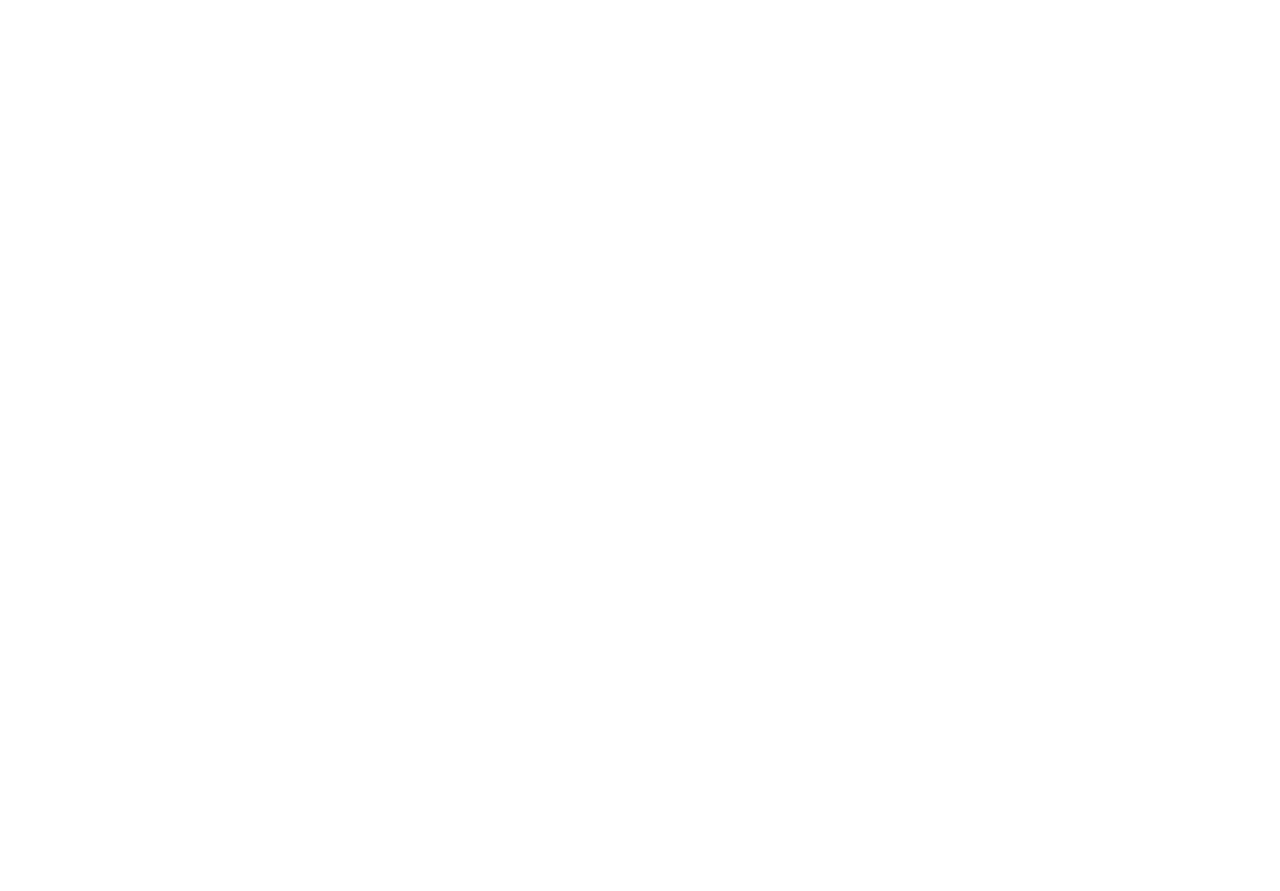
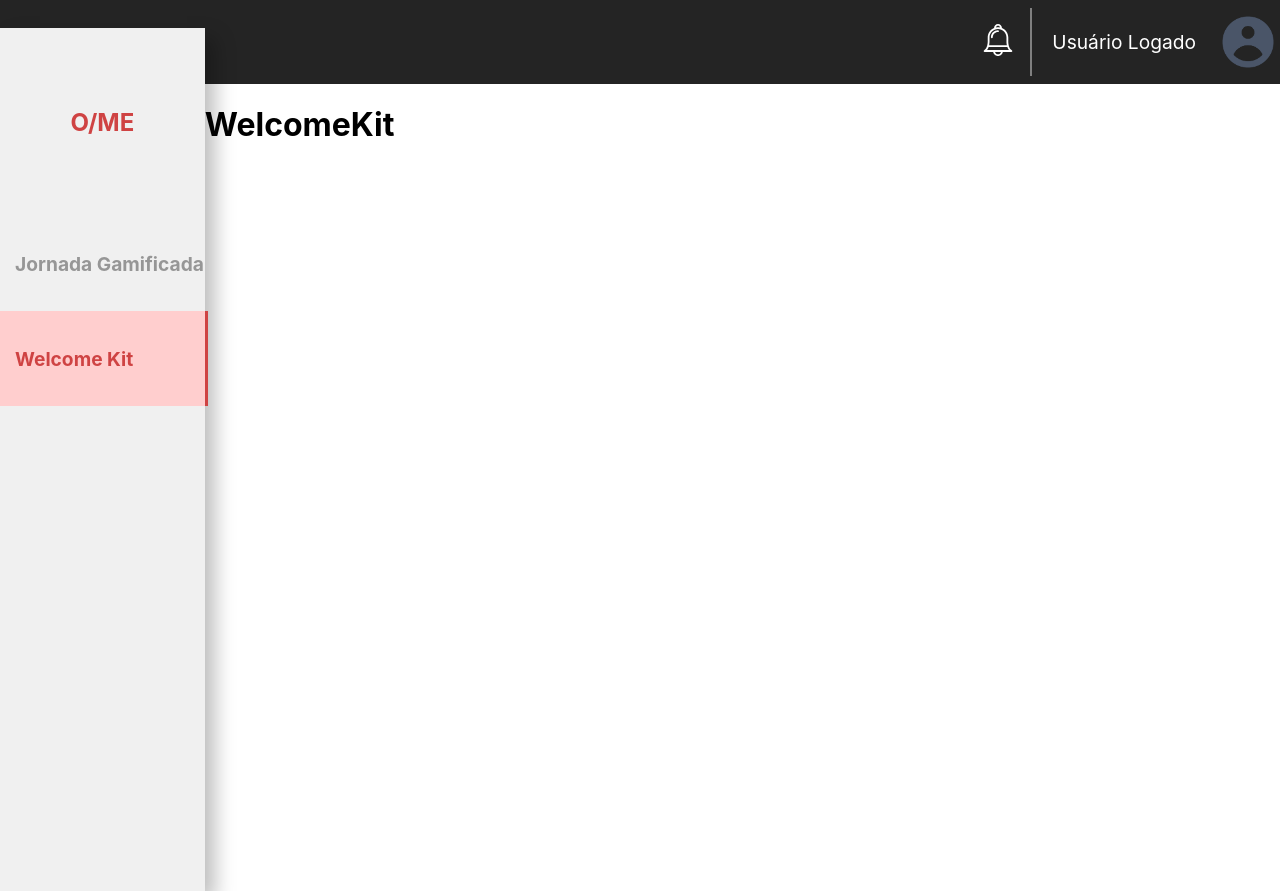
Before and after one commit to StartFuture/onboarding-me-on-front, a React (Create React App) app: page /welcomekit in a window 1280 px wide. Before the commit this address had no page. Before the commit the page ends 800 px from the top, so only its background shows below. Built offline with nearby package versions, Linux system fonts and the light colour scheme.

Commit message:
criei roteamento entre as paginas home e welcome kit com nav links integrado a um layout, header feito

```diff
--- a/src/App.js
+++ b/src/App.js
@@ -1,10 +1,13 @@
 import './global.css';
 import AppRoutes from './AppRoutes';
+import {BrowserRouter} from "react-router-dom"
 
 
 function App() {
   return (
+    <BrowserRouter>
     <AppRoutes/>
+    </BrowserRouter>
   );
 }
 
--- a/src/AppRoutes.jsx
+++ b/src/AppRoutes.jsx
@@ -1,13 +1,16 @@
-import { BrowserRouter, Routes, Route } from "react-router-dom";
+import {Routes, Route } from "react-router-dom";
 import Home from "./pages/Home";
+import WelcomeKit from "./pages/WelcomeKit";
+import Layout from "./layouts/Layout";
 
 const AppRoutes = () => {
   return (
-    <BrowserRouter>
       <Routes>
-        <Route path="/seila" element={<Home />} />
+      <Route path="/" element={<Layout/>}>
+        <Route path="/" element={<Home />} />
+        <Route path="/welcomekit" element={<WelcomeKit />}/>
+      </Route>
       </Routes>
-    </BrowserRouter>
   );
 };
 
--- /dev/null
+++ b/src/layouts/Layout.jsx
@@ -0,0 +1,51 @@
+import {Outlet,NavLink} from "react-router-dom"
+import styles from "./styles.module.css"
+import userIcon from "../assets/userIcon.png"
+import BellIcon from "../assets/notification-bell-svgrepo-com.svg"
+
+function Layout(){
+    return(
+        <div>
+            {/* essa é a caixa que comporta todo layout */}
+            <div className={styles.LayoutContainer}>
+                {/* essa é a tag de cabeçario do html e ela é muito importante apara mecanismo de busca (seo)  */}
+                <header className={styles.LayoutHeader}>
+                    <div className={styles.BellIconDiv}>
+                        {/* a tag img precisa do atributo src para inserir a img */}
+                        <img src={BellIcon}/>
+                    </div>
+
+                    <p>Usuário Logado</p>
+
+                    <img src={userIcon} className={styles.userIcon}/>
+                </header>
+
+                {/* tag do html semantica para conteudo principal  */}
+                <main className={styles.layoutMainContainer}>
+
+                    {/* tag do html semantica para conteudo lateral */}
+                    <aside className={styles.layoutSidebar}>
+                        <h2>O/ME</h2>
+
+                        {/* tag do html semantica para links navegaveis */}
+                        <nav className={styles.layoutSidebarNavlinksNav}>
+
+                            {/* elemento importado da biblioteca de rotiamento utilizado para navegar entre rotas */}
+                            <NavLink to="/"><p>Jornada Gamificada</p></NavLink>
+                            <NavLink to="/welcomekit"><p>Welcome Kit</p></NavLink>
+                        </nav>
+
+                    </aside>
+
+                    {/* esse é o elemento rederizador das rotas que estão dentro desse layout  */}
+                    <Outlet/>
+
+                </main>
+            </div>
+
+
+        </div>
+    )
+}
+
+export default Layout
--- /dev/null
+++ b/src/layouts/styles.module.css
@@ -0,0 +1,59 @@
+.LayoutHeader {
+    width: 100%;
+    display: flex;
+    align-items: center;
+    justify-content: flex-end;
+    gap: 20px;
+    background-color: rgb(36, 36, 36);
+    padding: 0.5rem 0 0.5rem 0;
+  }
+  .LayoutHeader .BellIconDiv {
+    border-right: 2px grey solid;
+    padding: 1rem;
+  }
+  .LayoutHeader .BellIconDiv img {
+    width: 2rem;
+    filter: invert(100%);
+  }
+  .LayoutHeader p {
+    font-size: 1.2rem;
+    color: #FFF;
+  }
+  .LayoutHeader .userIcon {
+    width: 4rem;
+  }
+
+  .layoutMainContainer {
+    display: flex;
+  }
+  .layoutMainContainer .layoutSidebar {
+    margin-top: -3.5rem;
+    width: 16%;
+    height: 53.96rem;
+    background-color: #f0f0f0;
+    box-shadow: 10px 10px 19px 0px rgba(0, 0, 0, 0.26);
+  }
+  .layoutMainContainer .layoutSidebar h2 {
+    text-align: center;
+    margin-top: 5rem;
+    margin-bottom: 5rem;
+    color: #cf4343;
+  }
+  .layoutMainContainer .layoutSidebar .layoutSidebarNavlinksNav a {
+    width: 100%;
+    display: block;
+    font-weight: 700;
+    color: #969696;
+    font-size: 1.2rem;
+    padding: 1rem 0;
+    cursor: pointer;
+    text-decoration: none;
+  }
+  .layoutMainContainer .layoutSidebar .layoutSidebarNavlinksNav a p {
+    margin-left: 15px;
+  }
+  .layoutMainContainer .layoutSidebar .layoutSidebarNavlinksNav a[class=active] {
+    background-color: #ffcece;
+    border-right: 3px solid #cf4343;
+    color: #cf4343;
+  }
--- a/src/pages/Home/index.jsx
+++ b/src/pages/Home/index.jsx
@@ -1,6 +1,6 @@
 function Home(){
     return(
-        <h1>Hello, world!</h1>
+        <h1>Home</h1>
     )
 }
 
--- /dev/null
+++ b/src/pages/WelcomeKit/index.jsx
@@ -0,0 +1,7 @@
+function WelcomeKit(){
+    return(
+        <h1>WelcomeKit</h1>
+    )
+}
+
+export default WelcomeKit
```
Also changed, not shown: src/assets/notification-bell-svgrepo-com.svg (added), src/assets/userIcon.png (added).
